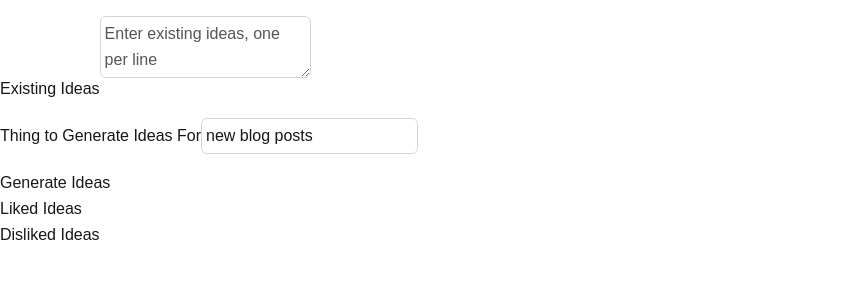
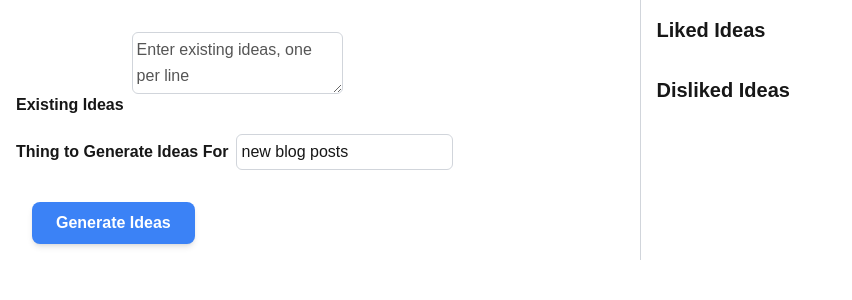
Before and after one commit to andrewmurphyio/aideation, a Next.js app: page / in a window 1280 px wide. Shown: the top 300 px of the page, without its empty margins (0-852 px from the left). Built offline with nearby package versions, Linux system fonts and the light colour scheme.

Commit message:
move styl4s to global

```diff
--- a/src/app/IdeaGenerator.tsx
+++ b/src/app/IdeaGenerator.tsx
@@ -68,8 +68,7 @@ const IdeaGenerator: React.FC = () => {
         },
         body: JSON.stringify({
           existingIdeas,
-          likedIdeas: likedIdeas.filter((idea) => !idea.superliked),
-          superLikedIdeas: likedIdeas.filter((idea) => idea.superliked),
+          likedIdeas,
           dislikedIdeas,
           thingToIdea,
           numberOfIdeas: 20,
@@ -84,9 +83,15 @@ const IdeaGenerator: React.FC = () => {
     }
   }
 
-  const handleFeedback = (idea: Idea, feedback: 'like' | 'superlike' | 'dislike') => {
+  const handleFeedback = (
+    idea: Idea,
+    feedback: 'like' | 'superlike' | 'dislike'
+  ) => {
     if (feedback === 'like' || feedback === 'superlike') {
-      setLikedIdeas((prev) => [...prev, { ...idea, superliked: feedback === 'superlike' }])
+      setLikedIdeas((prev) => [
+        ...prev,
+        { ...idea, superliked: feedback === 'superlike' },
+      ])
     } else if (feedback === 'dislike') {
       setDislikedIdeas((prev) => [...prev, idea])
     }
@@ -102,11 +107,11 @@ const IdeaGenerator: React.FC = () => {
   )
 
   return (
-    <div className="flex flex-col md:flex-row">
+    <div className="flex-container">
       <BuyMeACoffee />
-      <div className="flex-1 p-4">
+      <div className="flex-item">
         <div className="flex flex-col md:flex-row items-center mb-4">
-          <label htmlFor="existingIdeasText" className="mr-2 font-semibold">
+          <label htmlFor="existingIdeasText" className="label">
             Existing Ideas
           </label>
           <textarea
@@ -119,7 +124,7 @@ const IdeaGenerator: React.FC = () => {
           />
         </div>
         <div className="flex flex-col md:flex-row items-center mb-4">
-          <label htmlFor="thingToIdea" className="mr-2 font-semibold">
+          <label htmlFor="thingToIdea" className="label">
             Thing to Generate Ideas For
           </label>
           <input
@@ -135,59 +140,76 @@ const IdeaGenerator: React.FC = () => {
         <button
           onClick={generateIdeas}
           disabled={loading}
-          className={`mx-4 mt-4 px-6 py-2 ${
-            loading ? 'bg-blue-300' : 'bg-blue-500 hover:bg-blue-600'
-          } text-white font-semibold rounded-lg shadow-md focus:outline-none focus:ring-2 focus:ring-blue-400 focus:ring-opacity-75 transition-all flex items-center`}>
+          className={`button ${loading ? 'button-loading' : 'button-normal'}`}
+        >
           {loading && (
             <svg
-              className="animate-spin h-5 w-5 mr-3 text-white"
+              className="spinner"
               xmlns="http://www.w3.org/2000/svg"
               fill="none"
-              viewBox="0 0 24 24">
+              viewBox="0 0 24 24"
+            >
               <circle
                 className="opacity-25"
                 cx="12"
                 cy="12"
                 r="10"
                 stroke="currentColor"
-                strokeWidth="4"></circle>
+                strokeWidth="4"
+              ></circle>
               <path
                 className="opacity-75"
                 fill="currentColor"
-                d="M4 12a8 8 0 018-8V0C5.373 0 .004 5.373 0 12h4z"></path>
+                d="M4 12a8 8 0 018-8V0C5.373 0 .004 5.373 0 12h4z"
+              ></path>
             </svg>
           )}
           {loading ? 'Generating...' : 'Generate Ideas'}
         </button>
         <div>
-          {ideas.map((idea, index) => (
-            <IdeaCard key={index} idea={idea} onFeedback={handleFeedback} disabled={loading} />
+          {ideas.map((idea) => (
+            <IdeaCard
+              key={idea.id}
+              idea={idea}
+              onFeedback={handleFeedback}
+              disabled={loading}
+            />
           ))}
         </div>
       </div>
-      <div className="flex-1 p-4 border-t md:border-t-0 md:border-l border-gray-300">
-        <h2 className="text-xl font-bold mb-4">Liked Ideas</h2>
-        {sortedLikedIdeas.map((idea, index) => (
-          <div key={index} className="idea-card flex justify-between items-center">
+      <div className="flex-item flex-item-border">
+        <h2 className="heading">Liked Ideas</h2>
+        {sortedLikedIdeas.map((idea) => (
+          <div
+            key={idea.id}
+            className="idea-card-container"
+          >
             <p>
               {idea.text} {idea.superliked && '🌟'}
             </p>
             <button
               onClick={() => removeLikedIdea(idea.id)}
-              className="text-red-500 hover:text-red-700"
-              disabled={loading}>
+              className="remove-button"
+              disabled={loading}
+            >
               Remove
             </button>
           </div>
         ))}
-        <h2 className="text-xl font-bold mt-8 mb-4">Disliked Ideas</h2>
-        {dislikedIdeas.map((idea, index) => (
-          <div key={index} className="idea-card flex justify-between items-center">
+        <h2 className="heading heading-margin">Disliked Ideas</h2>
+        {dislikedIdeas.map((idea) => (
+          <div
+            key={idea.id}
+            className="idea-card-container"
+          >
             <p>{idea.text}</p>
             <button
-              onClick={() => setDislikedIdeas((prev) => prev.filter((i) => i.id !== idea.id))}
-              className="text-red-500 hover:text-red-700"
-              disabled={loading}>
+              onClick={() =>
+                setDislikedIdeas((prev) => prev.filter((i) => i.id !== idea.id))
+              }
+              className="remove-button"
+              disabled={loading}
+            >
               Remove
             </button>
           </div>
--- a/src/app/globals.css
+++ b/src/app/globals.css
@@ -34,30 +34,30 @@ body {
 .idea-card button {
   @apply m-1 px-4 py-2 text-white rounded-lg shadow-md focus:outline-none focus:ring-2 focus:ring-blue-400 focus:ring-opacity-75 transition-all items-center;
   @apply sm:px-3 sm:py-1; /* Adjust padding for small screens */
+}
 
-  &.like-button {
+.like-button {
   @apply bg-green-500 hover:bg-green-600;
 }
 
-  &.like-button:disabled {
+.like-button:disabled {
   @apply bg-green-300 cursor-not-allowed;
 }
 
-  &.super-like-button {
+.super-like-button {
   @apply bg-purple-500 hover:bg-purple-600;
 }
 
-  &.super-like-button:disabled {
+.super-like-button:disabled {
   @apply bg-purple-300 cursor-not-allowed;
 }
 
-  &.dislike-button {
+.dislike-button {
   @apply bg-red-500 hover:bg-red-600;
 }
 
-  &.dislike-button:disabled {
+.dislike-button:disabled {
   @apply bg-red-300 cursor-not-allowed;
-  }
 }
 
 .textbox {
@@ -70,3 +70,51 @@ body {
 .textbox::placeholder {
   color: #555;
 }
+
+.flex-container {
+  @apply flex flex-col md:flex-row;
+}
+
+.flex-item {
+  @apply flex-1 p-4;
+}
+
+.flex-item-border {
+  @apply border-t md:border-t-0 md:border-l border-gray-300;
+}
+
+.label {
+  @apply mr-2 font-semibold;
+}
+
+.button {
+  @apply mx-4 mt-4 px-6 py-2 text-white font-semibold rounded-lg shadow-md focus:outline-none focus:ring-2 focus:ring-blue-400 focus:ring-opacity-75 transition-all flex items-center;
+}
+
+.button-loading {
+  @apply bg-blue-300;
+}
+
+.button-normal {
+  @apply bg-blue-500 hover:bg-blue-600;
+}
+
+.spinner {
+  @apply animate-spin h-5 w-5 mr-3 text-white;
+}
+
+.heading {
+  @apply text-xl font-bold mb-4;
+}
+
+.heading-margin {
+  @apply mt-8 mb-4;
+}
+
+.idea-card-container {
+  @apply flex justify-between items-center;
+}
+
+.remove-button {
+  @apply text-red-500 hover:text-red-700;
+}
```
Lines whose indentation alone changed are shown as unchanged.
